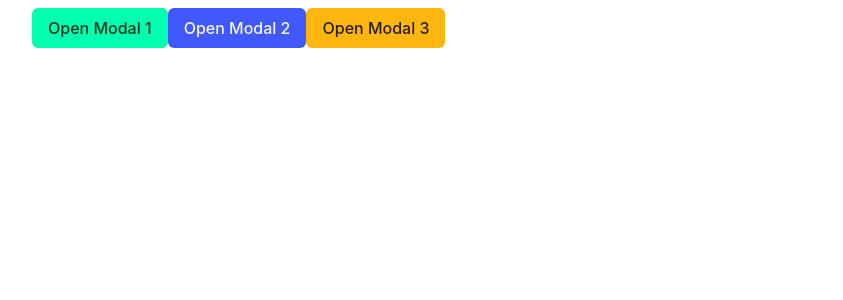
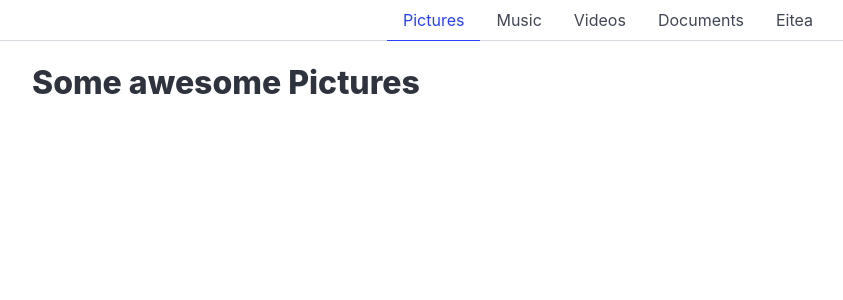
Before and after one commit to markuskaru03/learnjs, a Vue app: page / in a window 1280 px wide. Shown: the top 300 px of the page, without its empty margins (32-875 px from the left). Built offline with nearby package versions, Linux system fonts and the light colour scheme.

Commit message:
Add tab examples

```diff
--- a/src/App.vue
+++ b/src/App.vue
@@ -1,36 +1,26 @@
 <script setup>
 import { ref } from 'vue';
-import Modal from './components/Modal.vue'
+import Tab from './components/Tab.vue';
 
-let modal1Active = ref(false);
-let modal2Active = ref(false);
-let modal3Active = ref(false);
+let activeTab = ref(0);
+let titles = ref(['Pictures', 'Music', 'Videos', 'Documents', 'Eitea'])
+let contents = ref([
+    'Some awesome Pictures',
+    'Some awesome Music',
+    'Some awesome Videos',
+    'Some awesome Documents',
+    'Some awesome Eitea',
+]);
 
+function setTab(index){
+    activeTab.value = index;
+
+}
 </script>
 
 <template>
-    <div class="container mt-2">
-        <div class="content">
-            <button class="button is-primary" @click="modal1Active = true">Open Modal 1</button>
-            <button class="button is-link" @click="modal2Active = true">Open Modal 2</button>
-            <button class="button is-warning" @click="modal3Active = true">Open Modal 3</button>
-
-            <Modal :active="modal1Active" @close ="modal1Active = false" url="https://picsum.photos/1290/960?random=1"></Modal>
-            <Modal :active="modal2Active" @close ="modal2Active = false" url="https://picsum.photos/1290/960?random=2"></Modal>
-            <Modal :active="modal3Active" @close ="modal3Active = false">
-        <div class="card">
-  <div class="card-content">
-    <div class="content">
-      Lorem ipsum leo risus, porta ac consectetur ac, vestibulum at eros. Donec
-      id elit non mi porta gravida at eget metus. Cum sociis natoque penatibus
-      et magnis dis parturient montes, nascetur ridiculus mus. Cras mattis
-      consectetur purus sit amet fermentum.
+    <Tab :active="activeTab" :titles="titles" @change="setTab"></Tab>
+    <div class ="container content">
+    <h1>{{ contents[activeTab] }}</h1>
     </div>
-
-  </div>
-</div>
-</Modal>
-        </div>
-    </div>
-
 </template>
--- /dev/null
+++ b/src/components/Tab.vue
@@ -0,0 +1,17 @@
+<script setup>
+defineProps(['active', 'titles']);
+</script>
+<template>
+    <div class="tabs is-centered">
+        <ul>
+            <li v-for="(title, index) in titles"
+             :class="{'is-active': index === active }"
+             @click= "$emit('change', index)">
+
+
+             <a>{{ title }}</a>
+
+            </li>
+        </ul>
+    </div>
+</template>
```
Also changed, not shown: src/pages/Modals.vue (added, +36 -0 lines).
